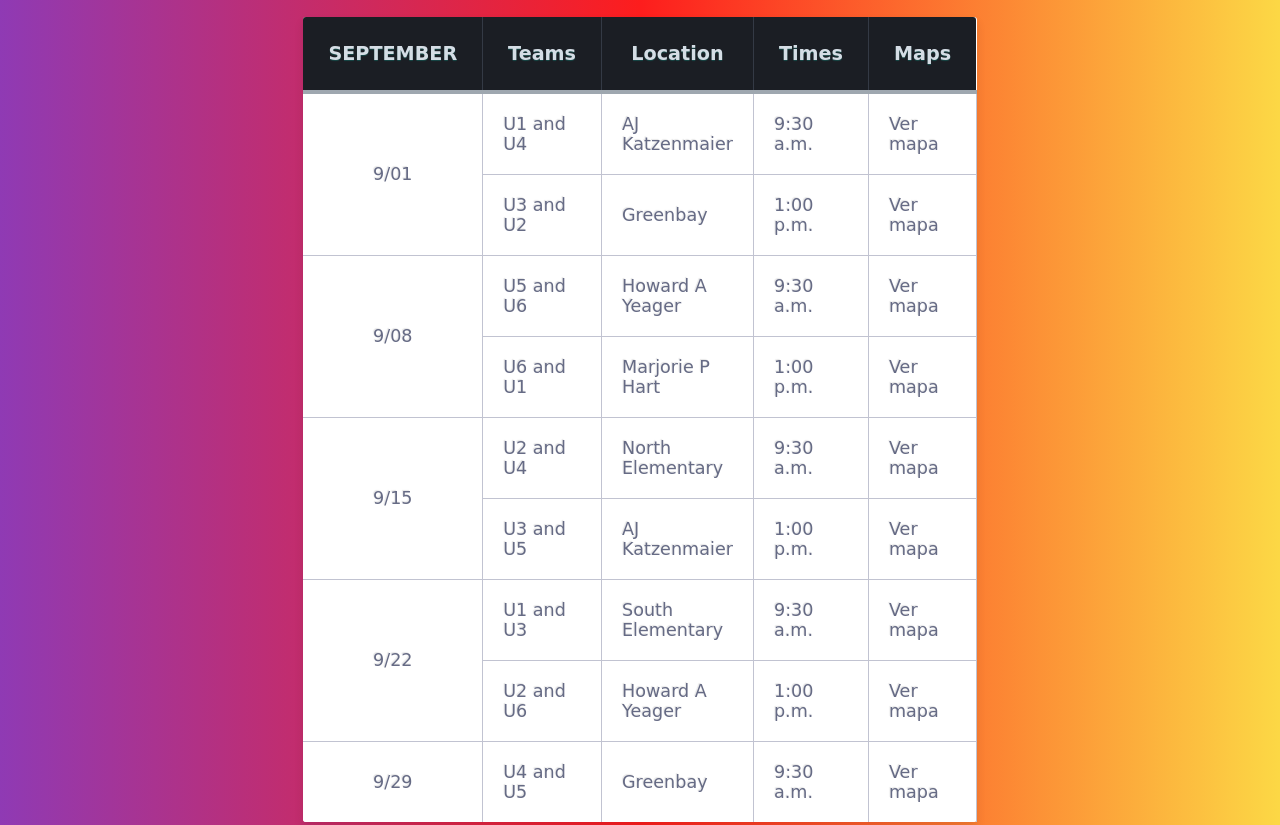
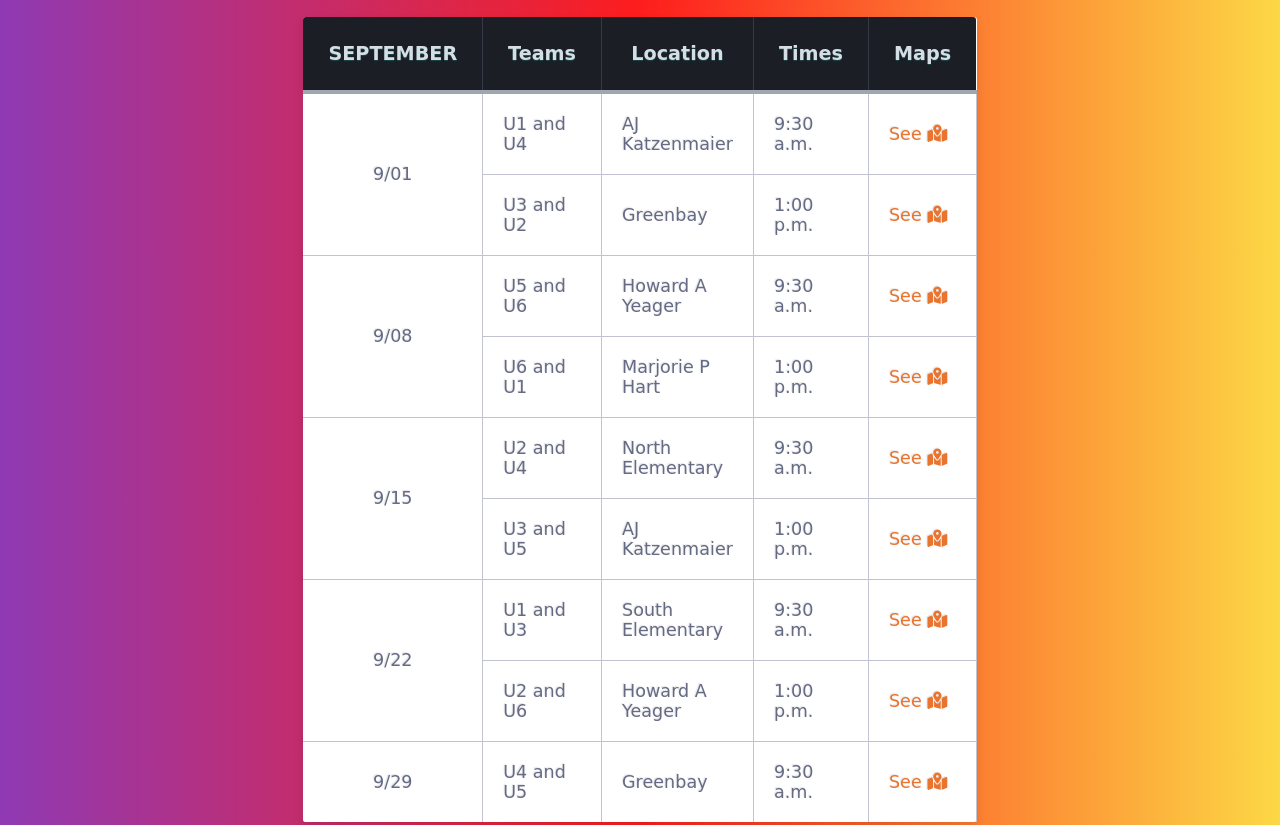
Before and after one commit to CristianMansilla/Mock_Up3-MDHL, a plain HTML site: page pages/game_info.html in a window 1280 px wide. Shown: the part 260-1085 px from the top of the page. Drawn offline with Linux system fonts and the light colour scheme; a web font is replaced by a local one.

Commit message:
:Fix: Fix: Change color and add icon in the table of Game Info

```diff
--- a/assets/css/mdhl_3.css
+++ b/assets/css/mdhl_3.css
@@ -215,6 +215,10 @@ tr:hover>td,
 tr:hover>td>a{
     background-color: #4e5066;
     color: white;
+}
+
+tr>td>a{
+    color: #ea732e;
 }
 
 tr:first-child{
--- a/pages/game_info.html
+++ b/pages/game_info.html
@@ -50,14 +50,14 @@
                         <td class="text-left">U1 and U4</td>
                         <td>AJ Katzenmaier</td>
                         <td>9:30 a.m.</td>
-                        <td><a href="#modal-ajKatzenmaier">Ver mapa</a></td>
+                        <td><a href="#modal-ajKatzenmaier">See <i class="fa-solid fa-map-location-dot"></i></a></td>
                     </tr>
 
                     <tr>
                         <td>U3 and U2</td>
                         <td>Greenbay</td>
                         <td>1:00 p.m.</td>
-                        <td><a href="#modal-greenbay">Ver mapa</a></td>
+                        <td><a href="#modal-greenbay">See <i class="fa-solid fa-map-location-dot"></i></a></td>
                     </tr>
 
                     <tr>
@@ -65,14 +65,14 @@
                         <td>U5 and U6</td>
                         <td>Howard A Yeager</td>
                         <td>9:30 a.m.</td>
-                        <td><a href="#modal-howardAYeager">Ver mapa</a></td>
+                        <td><a href="#modal-howardAYeager">See <i class="fa-solid fa-map-location-dot"></i></a></td>
                     </tr>
 
                     <tr>
                         <td>U6 and U1</td>
                         <td>Marjorie P Hart</td>
                         <td>1:00 p.m.</td>
-                        <td><a href="#modal-marjoriePHart">Ver mapa</a></td>
+                        <td><a href="#modal-marjoriePHart">See <i class="fa-solid fa-map-location-dot"></i></a></td>
                     </tr>
 
                     <tr>
@@ -80,14 +80,14 @@
                         <td>U2 and U4</td>
                         <td>North Elementary</td>
                         <td>9:30 a.m.</td>
-                        <td><a href="#modal-northElementary">Ver mapa</a></td>
+                        <td><a href="#modal-northElementary">See <i class="fa-solid fa-map-location-dot"></i></a></td>
                     </tr>
 
                     <tr>
                         <td>U3 and U5</td>
                         <td>AJ Katzenmaier</td>
                         <td>1:00 p.m.</td>
-                        <td><a href="#modal-ajKatzenmaier">Ver mapa</a></td>
+                        <td><a href="#modal-ajKatzenmaier">See <i class="fa-solid fa-map-location-dot"></i></a></td>
                     </tr>
 
                     <tr>
@@ -95,14 +95,14 @@
                         <td>U1 and U3</td>
                         <td>South Elementary</td>
                         <td>9:30 a.m.</td>
-                        <td><a href="#modal-southElementary">Ver mapa</a></td>
+                        <td><a href="#modal-southElementary">See <i class="fa-solid fa-map-location-dot"></i></a></td>
                     </tr>
 
                     <tr>
                         <td>U2 and U6</td>
                         <td>Howard A Yeager</td>
                         <td>1:00 p.m.</td>
-                        <td><a href="#modal-howardAYeager">Ver mapa</a></td>
+                        <td><a href="#modal-howardAYeager">See <i class="fa-solid fa-map-location-dot"></i></a></td>
                     </tr>
 
                     <tr>
@@ -110,7 +110,7 @@
                         <td>U4 and U5</td>
                         <td>Greenbay</td>
                         <td>9:30 a.m.</td>
-                        <td><a href="#modal-greenbay">Ver mapa</a></td>
+                        <td><a href="#modal-greenbay">See <i class="fa-solid fa-map-location-dot"></i></a></td>
                     </tr>
                 </tbody>
             </table>
```
